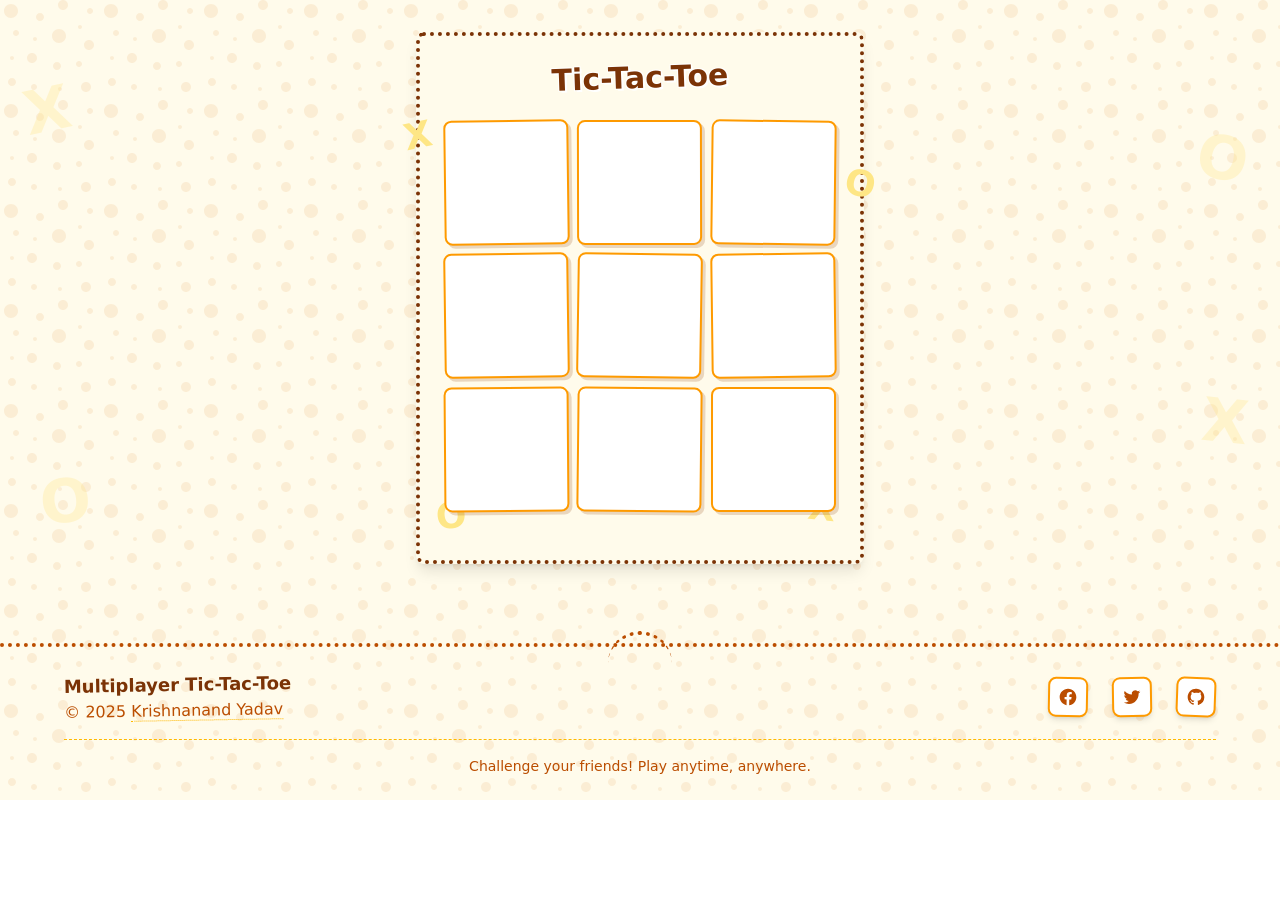
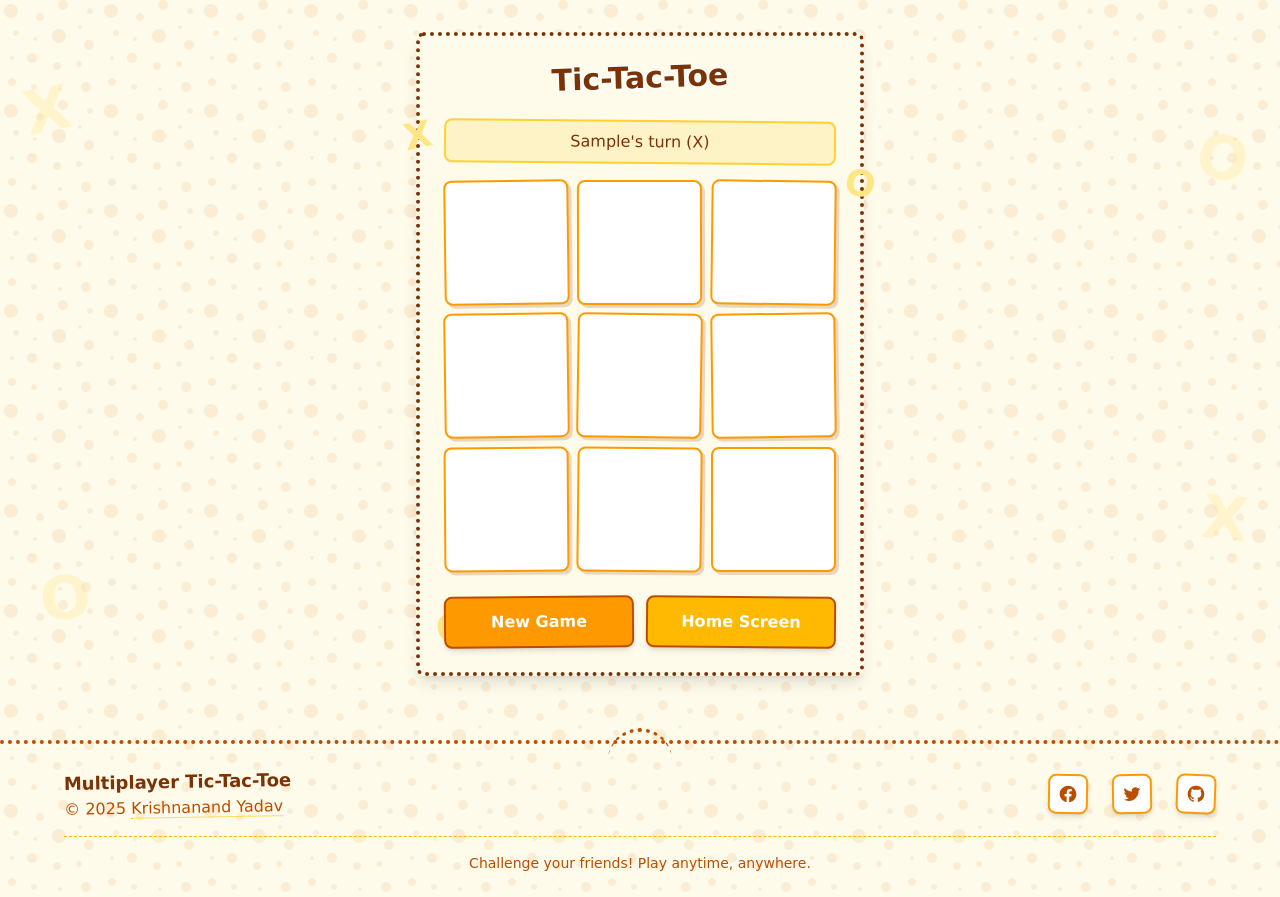
Before and after one commit to Krishnanand2517/multiplayer-tictactoe, a React (Vite) app in the folder client/: page / in a window 1280 px wide. Both pictures are taken after typing "Sample", "Sample" into the empty fields and a click on the button "✏️ Start Game". Before the commit the page ends 800 px from the top, so only its background shows below. Built offline with nearby package versions, Linux system fonts and the light colour scheme.

Commit message:
feat: Add 'new game' and 'home screen' buttons

```diff
--- a/client/src/screens/GameScreen.tsx
+++ b/client/src/screens/GameScreen.tsx
@@ -36,6 +36,15 @@ const GameScreen = () => {
     );
   };
 
+  const resetGame = () => {
+    setBoard(Array(9).fill(null));
+    setCurrentPlayer(gameOptions.playerOne);
+  };
+
+  const goToHomeScreen = () => {
+    navigate("/");
+  };
+
   if (!gameOptions) {
     return <div>Loading...</div>;
   }
@@ -43,6 +52,16 @@ const GameScreen = () => {
   return (
     <div className="max-w-md mx-auto p-6 bg-amber-50 rounded-lg shadow-lg border-4 border-amber-900 border-dotted relative">
       <HeadText />
+
+      {/* GAME STATUS */}
+      <div
+        className="text-center mb-4 p-2 bg-amber-100 rounded-lg border-2 border-amber-300"
+        style={{ transform: "rotate(0.5deg)" }}
+      >
+        <p className="text-amber-900">
+          {currentPlayer.name}'s turn ({currentPlayer.symbol})
+        </p>
+      </div>
 
       {/* GAME BOARD */}
       <div className="grid grid-cols-3 gap-2 mb-6 w-full aspect-square">
@@ -71,6 +90,25 @@ const GameScreen = () => {
         })}
       </div>
 
+      {/* Action buttons */}
+      <div className="grid grid-cols-2 gap-3">
+        <button
+          onClick={resetGame}
+          className="py-3 px-4 bg-amber-500 hover:bg-amber-600 rounded-lg font-bold text-white transition-all border-2 border-amber-700 shadow-md z-10"
+          style={{ transform: "rotate(-0.5deg)" }}
+        >
+          New Game
+        </button>
+
+        <button
+          onClick={goToHomeScreen}
+          className="py-3 px-4 bg-amber-400 hover:bg-amber-500 rounded-lg font-bold text-white transition-all border-2 border-amber-700 shadow-md z-10"
+          style={{ transform: "rotate(0.5deg)" }}
+        >
+          Home Screen
+        </button>
+      </div>
+
       {/* Decorative XO elements */}
       <div className="absolute -rotate-12 text-4xl font-bold text-amber-200 -left-4 top-20 select-none">
         X
```
